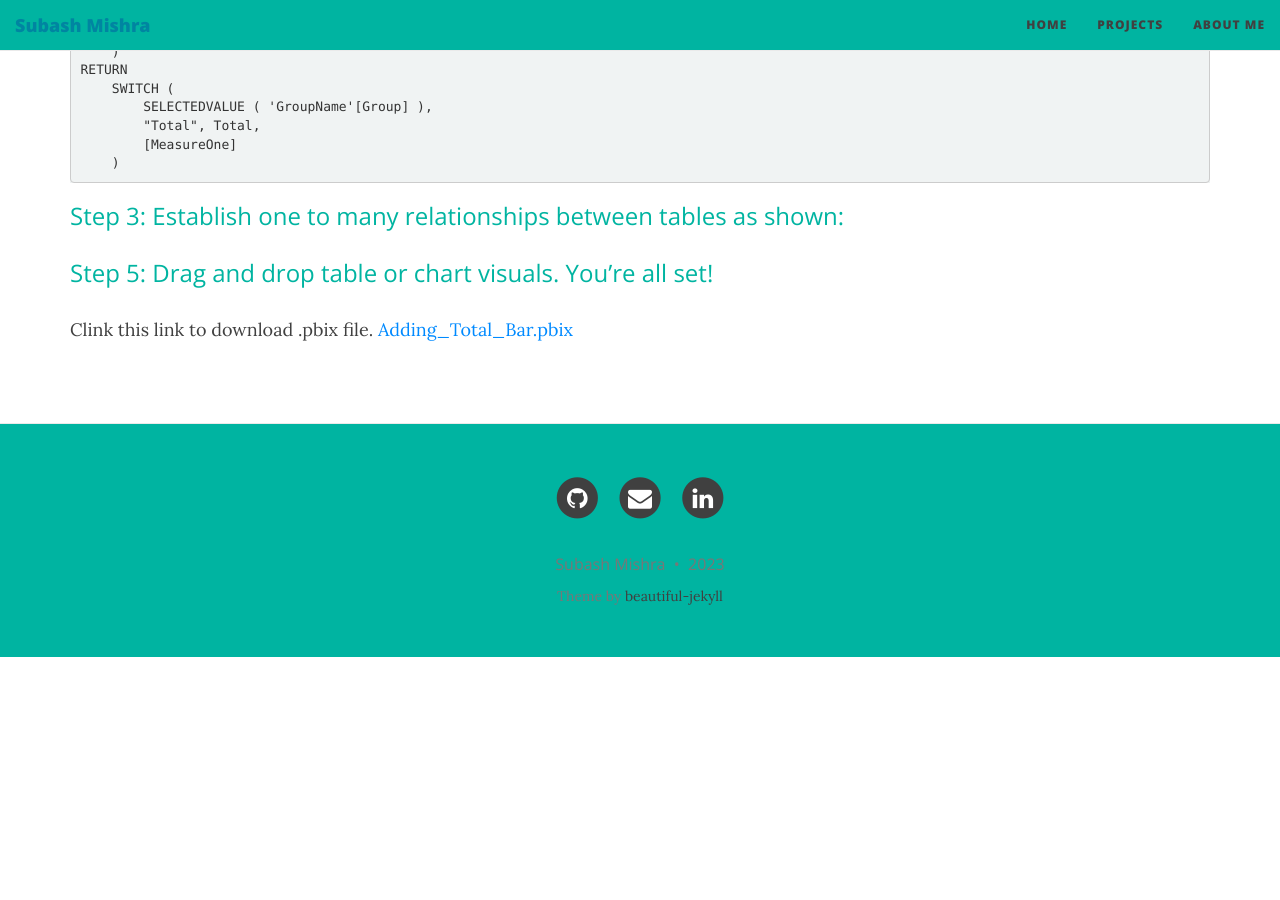
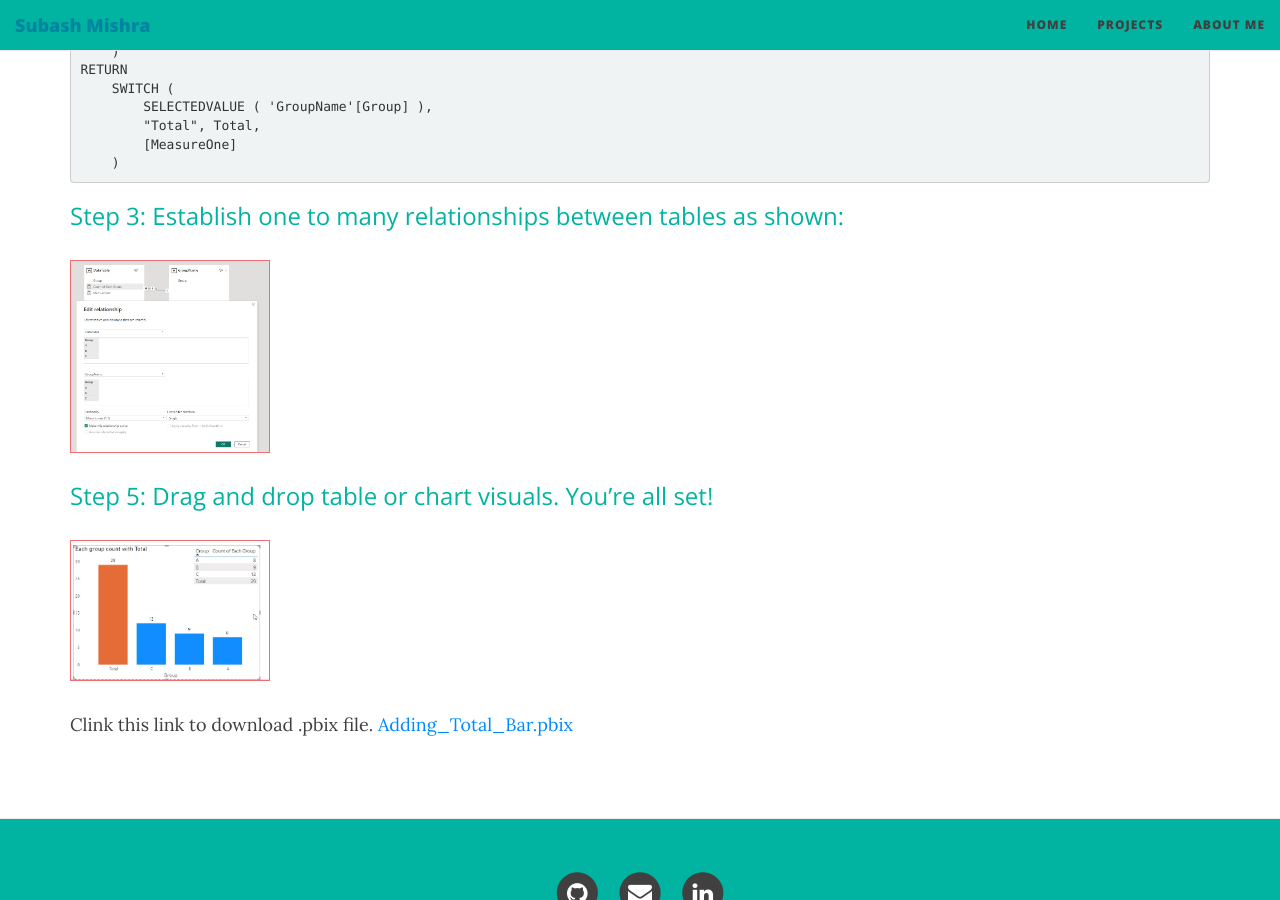
Before and after one commit to MishraSubash/MishraSubash.github.io, a Jekyll site: the page built from _posts/2021-10-12-Add -Total-Column-In-Charts.md, in a window 1280 px wide and 900 px high, scrolled down 1311 px. Built offline with Jekyll 4.4.1, drawn with Linux system fonts in a browser that asks for light colours; nearby versions of some CDN libraries; before the commit the page ends 1968 px from its top, so only the background shows below that.

Commit message:
final changes

````diff
--- a/_posts/2021-10-12-Add -Total-Column-In-Charts.md
+++ b/_posts/2021-10-12-Add -Total-Column-In-Charts.md
@@ -45,9 +45,10 @@ RETURN
 ```
 
 ### Step 3: Establish one to many relationships between tables as shown:
-[]([img/Total_Relationship](https://raw.githubusercontent.com/MishraSubash/MishraSubash.github.io/main/img/Total_Relationship.jpg))
+<img src="/img/Total_Relationship.jpg" width="200px" style="border: 1px solid #ee6e73;" />
 
 ### Step 5: Drag and drop table or chart visuals. You’re all set!
-[]([\img\Total_graph](https://raw.githubusercontent.com/MishraSubash/MishraSubash.github.io/main/img/Total_graph.jpg))
+<img src="/img/Total_graph.jpg" width="200px" style="border: 1px solid #ee6e73;" />
+
 
 Clink this link to download .pbix file. [Adding_Total_Bar.pbix](https://github.com/MishraSubash/MishraSubash.github.io/blob/main/support/Add_Total_Bar.pbix?raw=true)
````
